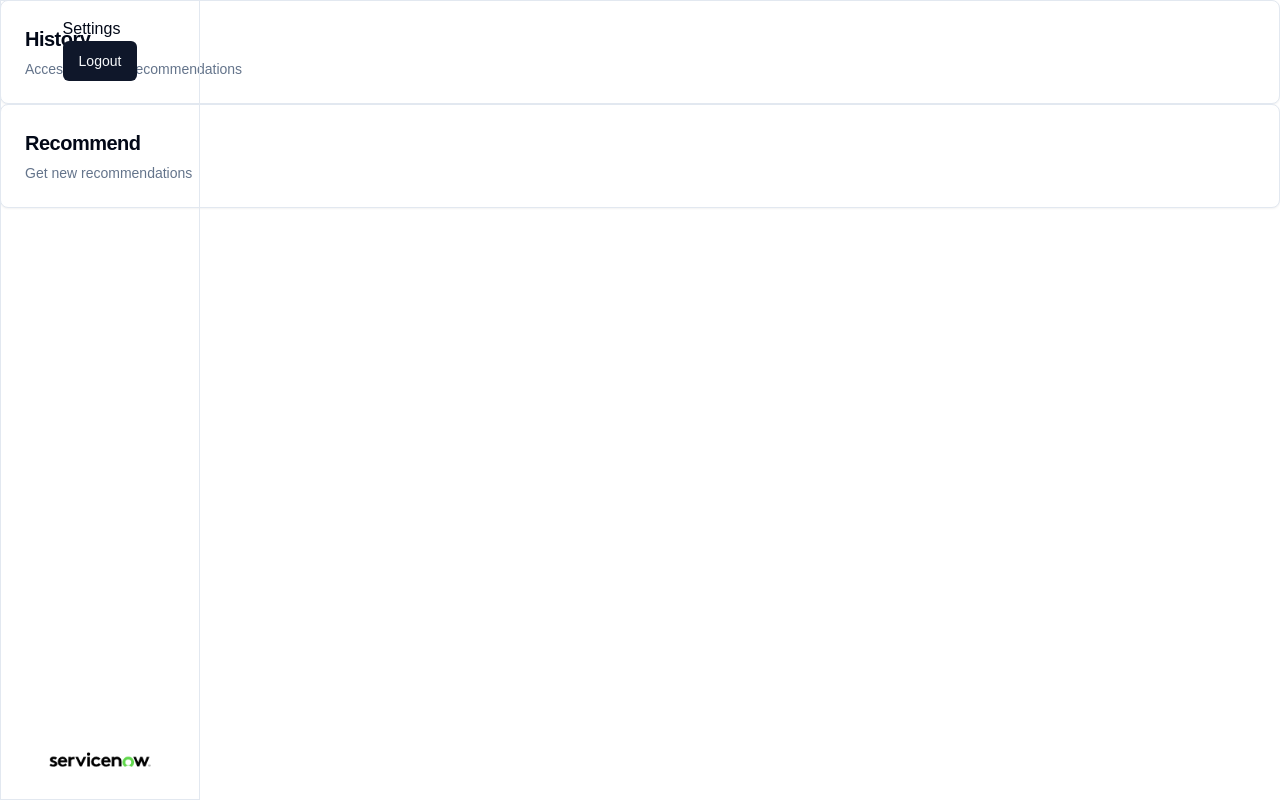
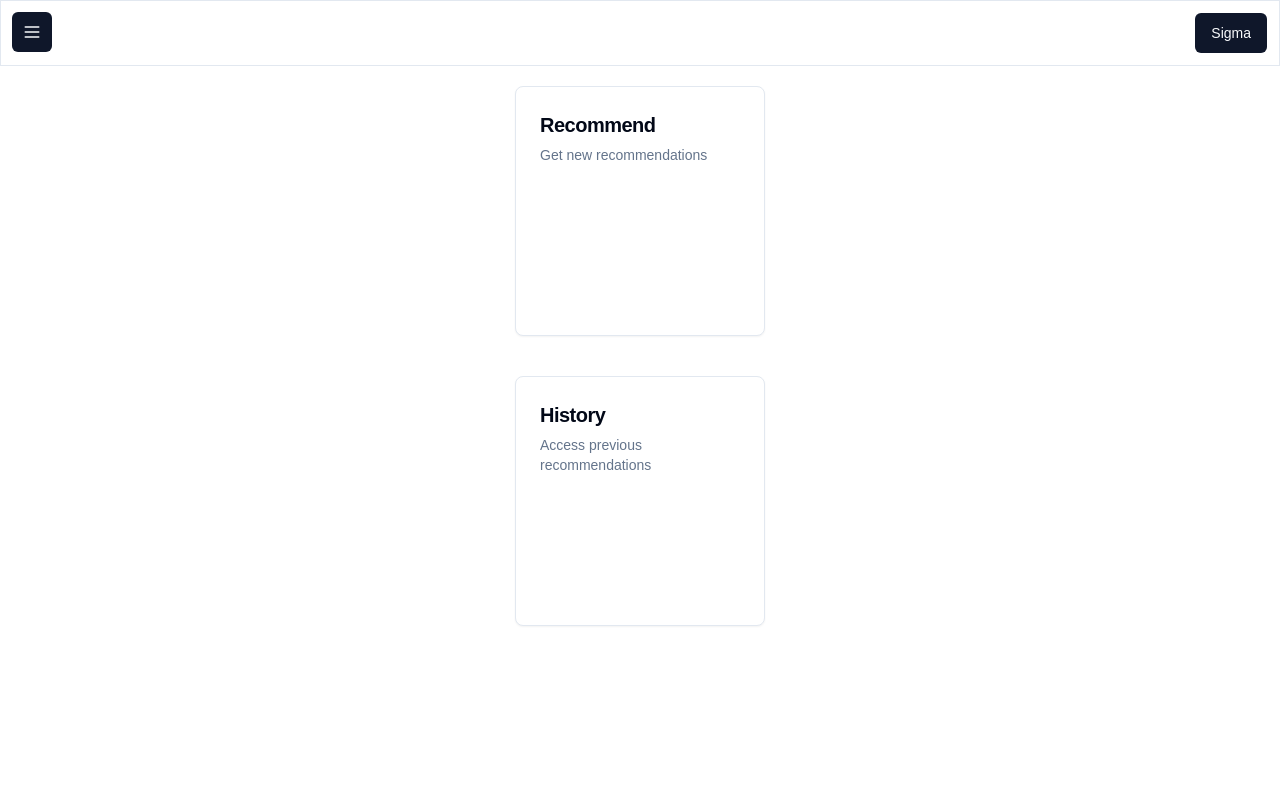
Before and after one commit to DRobinson4105/accelify, a Next.js app: page /userpage in a window 1280 px wide. Built offline with nearby package versions, Linux system fonts and the light colour scheme.

Commit message:
Add user page, usernavbar

```diff
--- a/package.json
+++ b/package.json
@@ -10,6 +10,7 @@
   },
   "dependencies": {
     "@prisma/client": "^5.20.0",
+    "@radix-ui/react-dialog": "^1.1.2",
     "@radix-ui/react-label": "^2.1.0",
     "@radix-ui/react-slot": "^1.1.0",
     "bcrypt": "^5.1.1",
--- a/src/app/components/SidebarUser.tsx
+++ b/src/app/components/SidebarUser.tsx
@@ -2,27 +2,35 @@
 import Link from 'next/link'
 import Image from 'next/image'
 import { Button } from '@/components/ui/button'
+import { Menu } from 'lucide-react'
+import {
+  Sheet,
+  SheetContent,
+  SheetDescription,
+  SheetHeader,
+  SheetTitle,
+  SheetTrigger,
+} from "@/components/ui/sheet"
 
 const SidebarUser = () => {
   return (
-    <div className = "position absolute flex flex-col w-[200px] border -r min-h-screen p-4 flex items-center justify-between">
-      <div>
-        <div>
-          Settings
-        </div>
-        <Link href='/signin'>
-            <Button>Logout</Button>
-        </Link>
+    <Sheet>
+    <SheetTrigger asChild>
+      <Button size="icon" className='absolute left-3 top-3'>
+          <Menu className="h-5 w-5" />
+      </Button>
+    </SheetTrigger>
+    <SheetContent side={'left'} className='w-[300px]'>
+    <div className='grid gap-y-10'>
+      <SheetHeader className=''>
+        <SheetTitle>Navigation</SheetTitle>
+      </SheetHeader>
+        <Button>
+          Logout
+        </Button>
       </div>
-      <div className='flex mx-8 my-4'>
-      <Image
-            src={"/images/servicenow-header-logo.png"}
-            width={150}
-            height={110}
-            alt="logo"
-          />
-      </div>
-    </div>
+    </SheetContent>
+  </Sheet>
   )
 }
 
--- /dev/null
+++ b/src/app/components/UserNavbar.tsx
@@ -0,0 +1,21 @@
+import React from 'react'
+import Link from 'next/link'
+import Image from 'next/image'
+import { Button } from '@/components/ui/button'
+const UserNavbar = () => {
+  return (
+    <nav>
+        <div className = "mx-auto justify-between w-screen border flex">
+            <div className='flex mx-8 my-4'>
+            </div>
+            <div className='gap-x-4 flex mx-3 my-3'>
+                <Link href="">
+                    <Button>Sigma</Button>
+                </Link>
+            </div>
+        </div>
+    </nav>
+  )
+}
+
+export default UserNavbar
--- a/src/app/page.tsx
+++ b/src/app/page.tsx
@@ -1,12 +1,20 @@
+import { Button } from "@/components/ui/button";
 import Hero from "./components/Hero";
 import Navbar from "./components/Navbar";
+import Link from 'next/link'
 
 export default function Home() {
   return (
     <div>
       <Navbar/>
       <Hero/>
+      <div>
+        <Link href='/userpage'>
+          <Button>
+            Test
+          </Button>
+        </Link>
+      </div>
     </div>
-
   );
 }
--- a/src/app/userpage/page.tsx
+++ b/src/app/userpage/page.tsx
@@ -1,6 +1,7 @@
 import Link from "next/link"
 import { Button } from "@/components/ui/button"
 import SidebarUser from "../components/SidebarUser";
+import UserNavbar from "../components/UserNavbar";
 import {
   Card,
   CardContent,
@@ -12,9 +13,18 @@
 export default function page() {
   return (
     <div>
-      <SidebarUser></SidebarUser>
-      <div className="grid-rows-2">
-        <Card className="mx-auto max-w-sim">
+      <UserNavbar/>
+      <SidebarUser/>
+      <div className="grid grid-rows-2 grid-flow-col gap-y-10 my-5">
+      <Card className="mx-auto w-[250px] h-[250px]">
+        <CardHeader>
+            <CardTitle className="text-xl">Recommend</CardTitle>
+              <CardDescription>
+                Get new recommendations
+              </CardDescription>
+          </CardHeader>
+        </Card>
+        <Card className="mx-auto w-[250px] h-[250px]">
           <CardHeader>
             <CardTitle className="text-xl">History</CardTitle>
             <CardDescription>
@@ -22,14 +32,6 @@
             </CardDescription>
           </CardHeader>
         </Card>
-        <Card>
-        <CardHeader>
-            <CardTitle className="text-xl">Recommend</CardTitle>
-              <CardDescription>
-                Get new recommendations
-              </CardDescription>
-          </CardHeader>
-        </Card>
       </div>
     </div>
   )
--- /dev/null
+++ b/src/components/ui/sheet.tsx
@@ -0,0 +1,140 @@
+"use client"
+
+import * as React from "react"
+import * as SheetPrimitive from "@radix-ui/react-dialog"
+import { cva, type VariantProps } from "class-variance-authority"
+import { X } from "lucide-react"
+
+import { cn } from "@/lib/utils"
+
+const Sheet = SheetPrimitive.Root
+
+const SheetTrigger = SheetPrimitive.Trigger
+
+const SheetClose = SheetPrimitive.Close
+
+const SheetPortal = SheetPrimitive.Portal
+
+const SheetOverlay = React.forwardRef<
+  React.ElementRef<typeof SheetPrimitive.Overlay>,
+  React.ComponentPropsWithoutRef<typeof SheetPrimitive.Overlay>
+>(({ className, ...props }, ref) => (
+  <SheetPrimitive.Overlay
+    className={cn(
+      "fixed inset-0 z-50 bg-black/80  data-[state=open]:animate-in data-[state=closed]:animate-out data-[state=closed]:fade-out-0 data-[state=open]:fade-in-0",
+      className
+    )}
+    {...props}
+    ref={ref}
+  />
+))
+SheetOverlay.displayName = SheetPrimitive.Overlay.displayName
+
+const sheetVariants = cva(
+  "fixed z-50 gap-4 bg-background p-6 shadow-lg transition ease-in-out data-[state=open]:animate-in data-[state=closed]:animate-out data-[state=closed]:duration-300 data-[state=open]:duration-500",
+  {
+    variants: {
+      side: {
+        top: "inset-x-0 top-0 border-b data-[state=closed]:slide-out-to-top data-[state=open]:slide-in-from-top",
+        bottom:
+          "inset-x-0 bottom-0 border-t data-[state=closed]:slide-out-to-bottom data-[state=open]:slide-in-from-bottom",
+        left: "inset-y-0 left-0 h-full w-3/4 border-r data-[state=closed]:slide-out-to-left data-[state=open]:slide-in-from-left sm:max-w-sm",
+        right:
+          "inset-y-0 right-0 h-full w-3/4  border-l data-[state=closed]:slide-out-to-right data-[state=open]:slide-in-from-right sm:max-w-sm",
+      },
+    },
+    defaultVariants: {
+      side: "right",
+    },
+  }
+)
+
+interface SheetContentProps
+  extends React.ComponentPropsWithoutRef<typeof SheetPrimitive.Content>,
+    VariantProps<typeof sheetVariants> {}
+
+const SheetContent = React.forwardRef<
+  React.ElementRef<typeof SheetPrimitive.Content>,
+  SheetContentProps
+>(({ side = "right", className, children, ...props }, ref) => (
+  <SheetPortal>
+    <SheetOverlay />
+    <SheetPrimitive.Content
+      ref={ref}
+      className={cn(sheetVariants({ side }), className)}
+      {...props}
+    >
+      {children}
+      <SheetPrimitive.Close className="absolute right-4 top-4 rounded-sm opacity-70 ring-offset-background transition-opacity hover:opacity-100 focus:outline-none focus:ring-2 focus:ring-ring focus:ring-offset-2 disabled:pointer-events-none data-[state=open]:bg-secondary">
+        <X className="h-4 w-4" />
+        <span className="sr-only">Close</span>
+      </SheetPrimitive.Close>
+    </SheetPrimitive.Content>
+  </SheetPortal>
+))
+SheetContent.displayName = SheetPrimitive.Content.displayName
+
+const SheetHeader = ({
+  className,
+  ...props
+}: React.HTMLAttributes<HTMLDivElement>) => (
+  <div
+    className={cn(
+      "flex flex-col space-y-2 text-center sm:text-left",
+      className
+    )}
+    {...props}
+  />
+)
+SheetHeader.displayName = "SheetHeader"
+
+const SheetFooter = ({
+  className,
+  ...props
+}: React.HTMLAttributes<HTMLDivElement>) => (
+  <div
+    className={cn(
+      "flex flex-col-reverse sm:flex-row sm:justify-end sm:space-x-2",
+      className
+    )}
+    {...props}
+  />
+)
+SheetFooter.displayName = "SheetFooter"
+
+const SheetTitle = React.forwardRef<
+  React.ElementRef<typeof SheetPrimitive.Title>,
+  React.ComponentPropsWithoutRef<typeof SheetPrimitive.Title>
+>(({ className, ...props }, ref) => (
+  <SheetPrimitive.Title
+    ref={ref}
+    className={cn("text-lg font-semibold text-foreground", className)}
+    {...props}
+  />
+))
+SheetTitle.displayName = SheetPrimitive.Title.displayName
+
+const SheetDescription = React.forwardRef<
+  React.ElementRef<typeof SheetPrimitive.Description>,
+  React.ComponentPropsWithoutRef<typeof SheetPrimitive.Description>
+>(({ className, ...props }, ref) => (
+  <SheetPrimitive.Description
+    ref={ref}
+    className={cn("text-sm text-muted-foreground", className)}
+    {...props}
+  />
+))
+SheetDescription.displayName = SheetPrimitive.Description.displayName
+
+export {
+  Sheet,
+  SheetPortal,
+  SheetOverlay,
+  SheetTrigger,
+  SheetClose,
+  SheetContent,
+  SheetHeader,
+  SheetFooter,
+  SheetTitle,
+  SheetDescription,
+}
```
Also changed, not shown: 1 other file (tests, documents, lock files or other folders).
